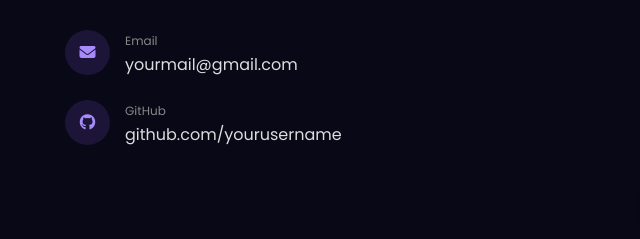
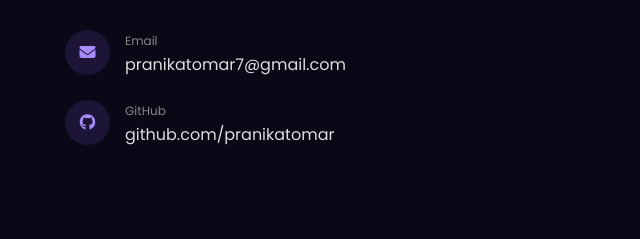
Before and after one commit to pranikatomar/Portfolio1, a plain HTML site: page index.html in a window 1280 px wide. Shown: the part 5046-5285 px from the top of the page, 0-640 px from the left. Drawn offline with Linux system fonts and the light colour scheme.

Commit message:
portfolio

```diff
--- a/index.html
+++ b/index.html
@@ -544,7 +544,7 @@
 
                     <div>
                         <span>Email</span>
-                        <p>yourmail@gmail.com</p>
+                        <p>pranikatomar7@gmail.com</p>
                     </div>
 
                 </div>
@@ -556,7 +556,7 @@
 
                     <div>
                         <span>GitHub</span>
-                        <p>github.com/yourusername</p>
+                        <p>github.com/pranikatomar</p>
                     </div>
 
                 </div>
```
